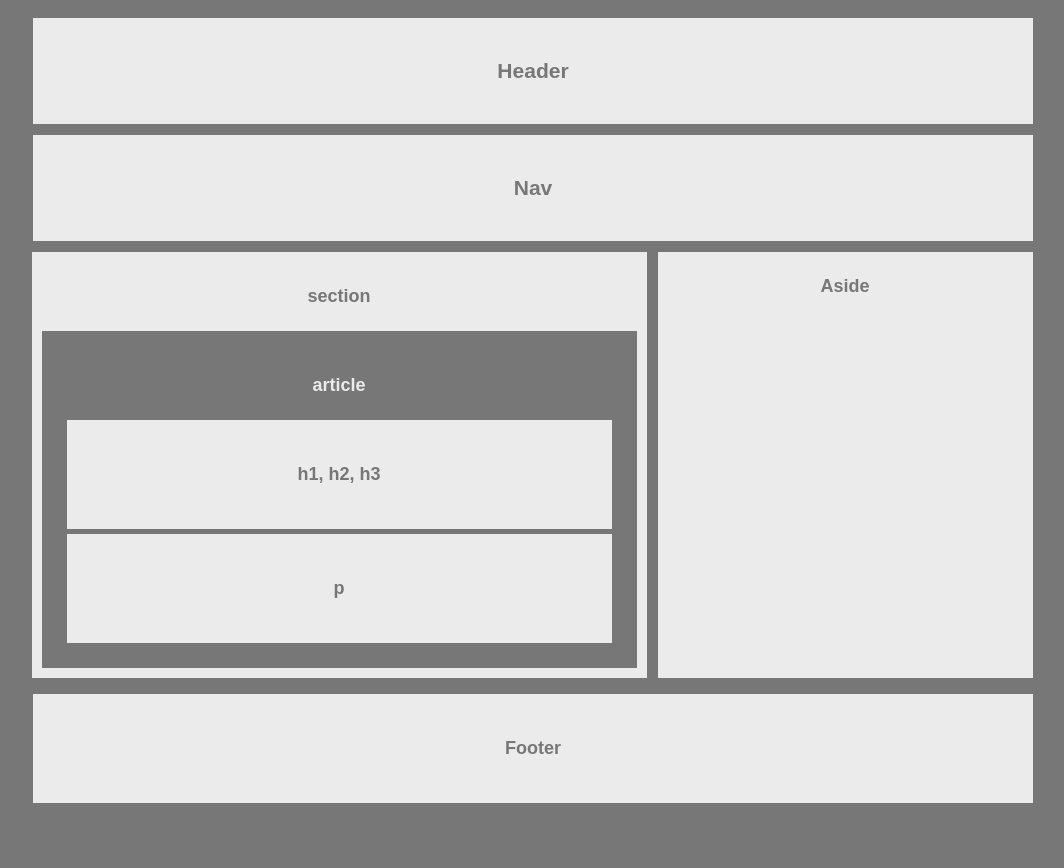
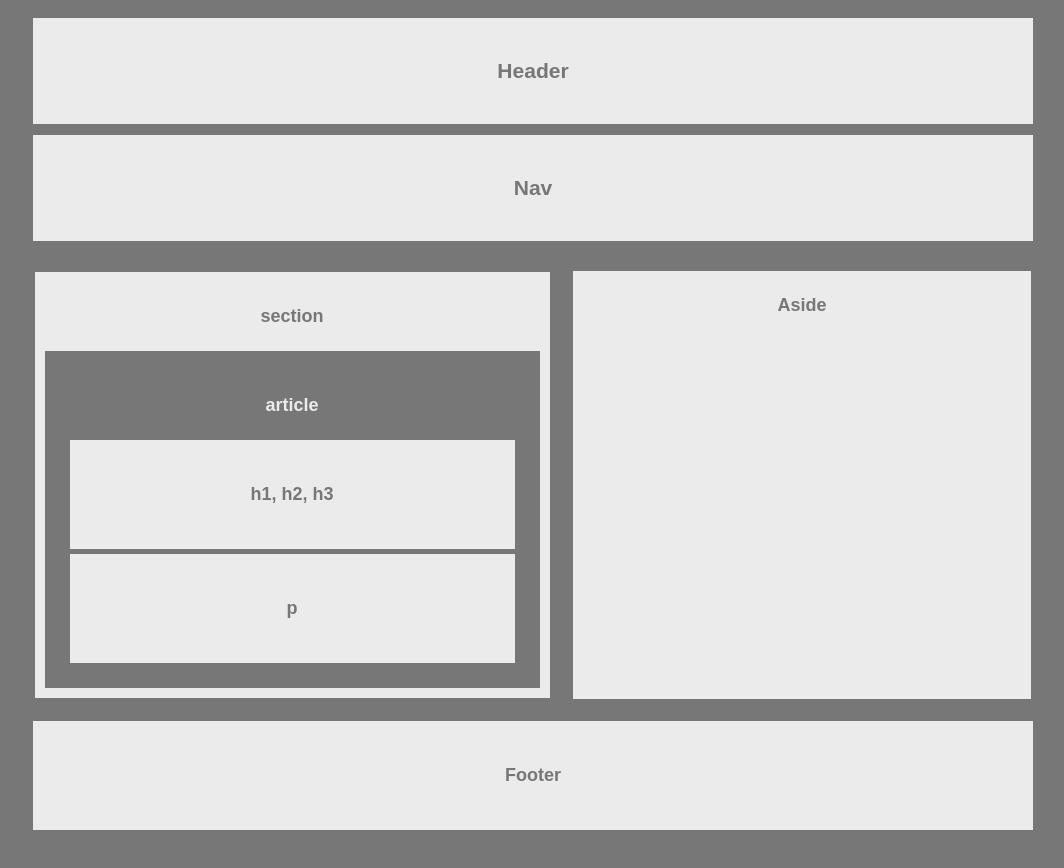
Before and after one commit to DigitalTheorist/HW-Wireframe, a plain HTML site: page index.html in a window 1280 px wide. Shown: the top 868 px of the page, without its empty margins (137-1201 px from the left). Drawn offline with Linux system fonts and the light colour scheme.

Commit message:
resized section to proper pixel width

```diff
--- a/style.css
+++ b/style.css
@@ -34,10 +34,11 @@ body{
 #section {
   display: inline-block;
   position: relative;
-  right: 164px;
+  right: 211px;
+  bottom: 20px;
   padding: 10px;
-  width: 595px;
-  margin: 10px;
+  width: 495px;
+  margin: 50px;
   background-color: #ebebeb;
 }
 
@@ -64,16 +65,16 @@ body{
 #aside {
   position: relative;
   display: inline-block;
-  width: 375px;
-  height: 426px;
-  bottom: 436px;
-  left: 342px;
+  width: 458px;
+  height: 428px;
+  bottom: 497px;
+  left: 299px;
   background-color: #ebebeb;
 }
 
 #footer {
   position: relative;
-  bottom: 430px;
+  bottom: 485px;
   padding: 20px;
   margin: 10px;
   width: 100%;
```
Also changed, not shown: 1 other file.
